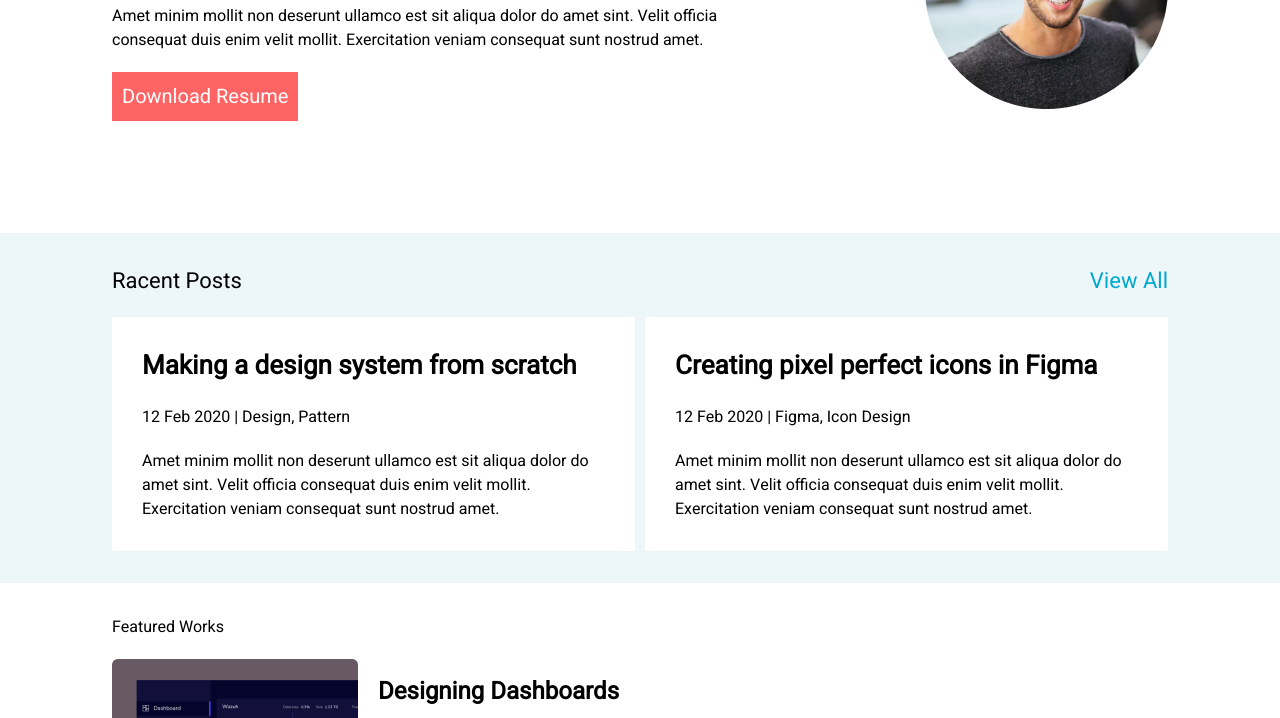
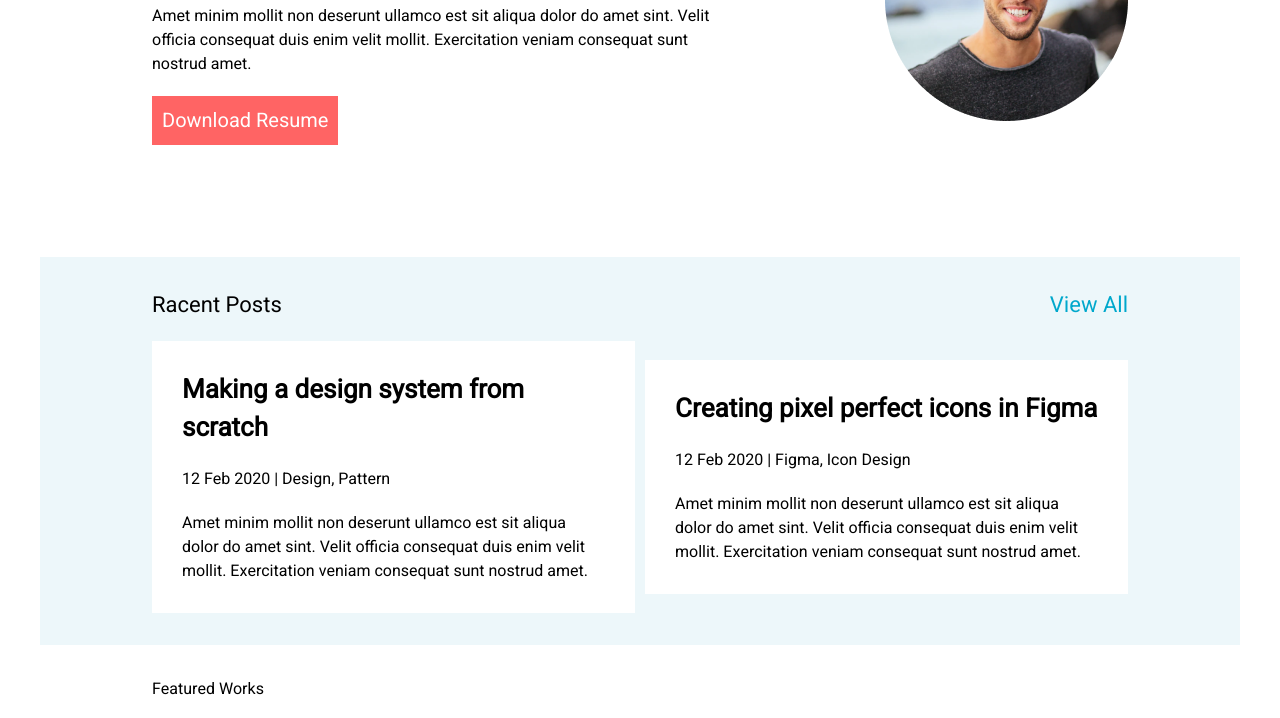
Before and after one commit to fjribptra/figma-to-html-1, a plain HTML site: page index.html in a window 1280 px wide. Shown: the part 258-976 px from the top of the page. Drawn offline with Linux system fonts and the light colour scheme.

Commit message:
change responsive

```diff
--- a/index.html
+++ b/index.html
@@ -17,6 +17,7 @@
 </head>
 
 <body>
+    <div class="container">
         <!--! Home -->
 
         <!-- navbar -->
@@ -29,9 +30,9 @@
             </ul>
 
             <div class="humberger" onclick="humbergerToogle()">
-            <span>.</span>
-            <span>.</span>
-            <span>.</span>
+                <span></span>
+                <span></span>
+                <span></span>
             </div>
         </nav>
 
@@ -142,7 +143,7 @@
         <!-- footer end -->
 
         <!--! Home end -->
-
+    </div>
     <script src="src/js/humberger.js"></script>
 </body>
 
--- a/src/css/blog.css
+++ b/src/css/blog.css
@@ -3,6 +3,25 @@
     padding: 0;
     box-sizing: border-box;
     font-family: 'Heebo', sans-serif;
+}
+
+body {
+    width: 100%;
+    display: flex;
+    flex-direction: column;
+    justify-content: center;
+    align-items: center;
+}
+
+.container {
+    width: 100%;
+    max-width: 1200px;
+}
+
+nav {
+    width: 100%;
+    position: fixed;
+    top: 0;
 }
 
 /* Humberger */
--- a/src/css/home.css
+++ b/src/css/home.css
@@ -3,6 +3,25 @@
     padding: 0;
     box-sizing: border-box;
     font-family: 'Heebo', sans-serif;
+}
+
+body {
+    width: 100%;
+    display: flex;
+    flex-direction: column;
+    justify-content: center;
+    align-items: center;
+}
+
+.container {
+    width: 100%;
+    max-width: 1200px;
+}
+
+nav {
+    width: 100%;
+    position: fixed;
+    top: 0;
 }
 
 /* Humberger */
--- a/src/css/works.css
+++ b/src/css/works.css
@@ -3,6 +3,25 @@
     padding: 0;
     box-sizing: border-box;
     font-family: 'Heebo', sans-serif;
+}
+
+body {
+    width: 100%;
+    display: flex;
+    flex-direction: column;
+    justify-content: center;
+    align-items: center;
+}
+
+.container {
+    width: 100%;
+    max-width: 1200px;
+}
+
+nav {
+    width: 100%;
+    position: fixed;
+    top: 0;
 }
 
 /* Humberger */
```
Also changed, not shown: blog.html (+5 -3 lines), works.html (+5 -3 lines). Lines whose indentation alone changed are shown as unchanged.
